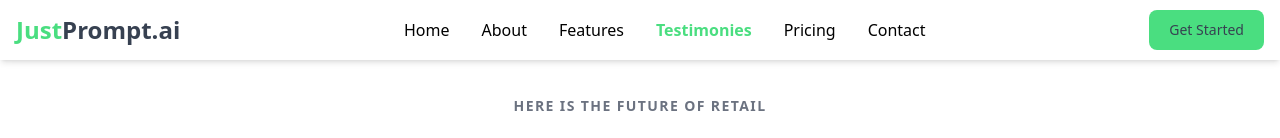
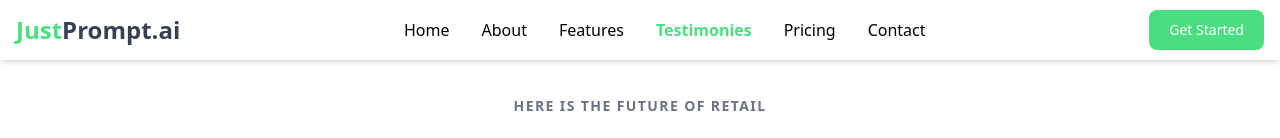
Before and after one commit to mahsook3/JustPrompt-client, a React (Create React App) app: page / in a window 1280 px wide. Shown: the top 138 px of the page. Built offline with nearby package versions, Linux system fonts and the light colour scheme.

Commit message:
chore: Update Achievement and Hero components

```diff
--- a/src/components/Achievement.js
+++ b/src/components/Achievement.js
@@ -3,7 +3,7 @@ import Logo from '../assets/itic.svg'
 
 export default function Achievement() {
   return (
-<div className="flex flex-col items-center text-center p-6 bg-white shadow-lg rounded-lg">
+<div className="flex flex-col items-center text-center p-6 bg-white shadow-lg">
   <h3 className="text-green-500 font-semibold text-3xl mb-4">
     Recognized by the best
   </h3>
--- a/src/components/Hero.js
+++ b/src/components/Hero.js
@@ -63,7 +63,7 @@ export default function Hero() {
           <div className="mb-4 space-x-0 md:space-x-2 md:mb-8">
           <a
   href="#_"
-              className="inline-flex items-center justify-center w-full px-6 py-3 mb-2 text-lg text-white bg-green-400 rounded-2xl sm:w-auto sm:mb-0"
+  className="inline-flex items-center justify-center w-full px-6 py-3 mb-2 text-lg text-white bg-green-400 rounded-2xl sm:w-auto sm:mb-0 hover:bg-green-500"
 >
   Get Started
   <svg
@@ -81,7 +81,7 @@ export default function Hero() {
 </a>
             <a
               href="#_"
-              className="inline-flex items-center justify-center w-full px-6 py-3 mb-2 text-lg bg-gray-100 rounded-2xl sm:w-auto sm:mb-0"
+              className="inline-flex items-center justify-center w-full px-6 py-3 mb-2 text-lg bg-gray-100 rounded-2xl sm:w-auto sm:mb-0 hover:bg-gray-300"
             >
               Learn More
               <svg
--- a/src/components/HomeNaveBar.js
+++ b/src/components/HomeNaveBar.js
@@ -59,7 +59,7 @@ export default function Navbar() {
         <div className="flex items-center lg:order-2">
           <a
             href="/login"
-            className="bg-green-400 hover:bg-green-600 focus:ring-4 focus:ring-purple-300 font-medium rounded-lg text-sm px-4 lg:px-5 py-2 lg:py-2.5 sm:mr-2 lg:mr-0 focus:outline-none text-gray-700"
+            className="bg-green-400 hover:bg-green-500 focus:ring-4 focus:ring-purple-300 font-medium rounded-lg text-sm px-4 lg:px-5 py-2 lg:py-2.5 sm:mr-2 lg:mr-0 focus:outline-none text-white"
           >
             Get Started
           </a>
```
Lines whose indentation alone changed are shown as unchanged.
